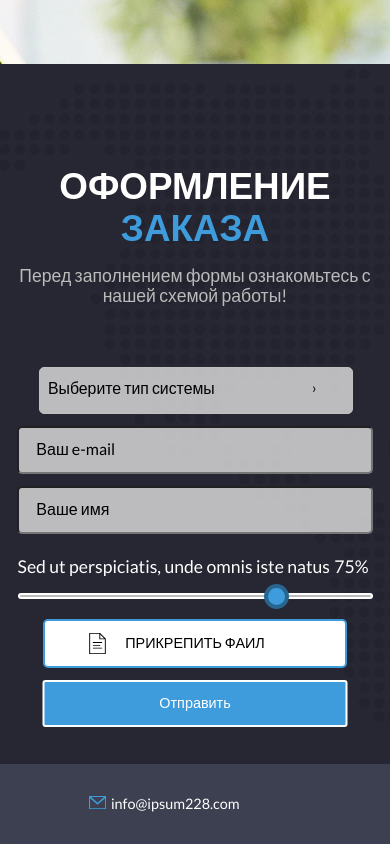
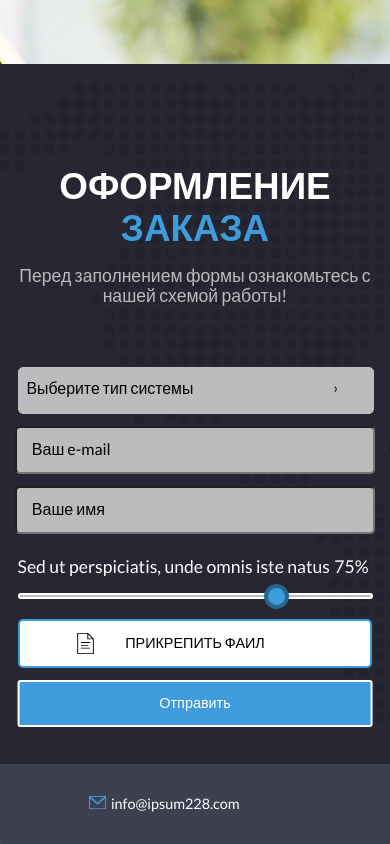
Before and after one commit to kuzmitskaya-di/business-landing, a plain HTML site: page index.html in a window 390 px wide. Shown: the part 636-1480 px from the top of the page. Drawn offline with Linux system fonts and the light colour scheme.

Commit message:
fix - style.css file.

```diff
--- a/css/style.scss
+++ b/css/style.scss
@@ -92,6 +92,9 @@ $spacing-xxl: $spacing-base * 5;
           text-decoration: none;
           @include font(1em, "Lato", white, normal);
           text-transform: uppercase;
+          @media only screen and (max-width: 1000px) {
+            @include font(0.8em, "Lato", white, normal);
+          }
           @media only screen and (max-width: 715px) {
             padding-top: $spacing-xl;
             padding-bottom: $spacing-md;
@@ -219,7 +222,7 @@ $spacing-xxl: $spacing-base * 5;
 //Description
 .description {
   width: 100%;
-  @media only screen and (max-width: 950px) {
+  @media only screen and (max-width: 1000px) {
     text-align: center;
   }
 
@@ -335,7 +338,7 @@ $spacing-xxl: $spacing-base * 5;
       &__icon { //для точек
         width: 98px;
         height: 98px;
-        @media only screen and (max-width: 950px) {
+        @media only screen and (max-width: 1000px) {
           width: 60px;
         }
       }
@@ -350,7 +353,7 @@ $spacing-xxl: $spacing-base * 5;
       &__title {
         position: absolute;
         @include font(1em, "Lato", white, normal);
-        @media only screen and (max-width: 950px) {
+        @media only screen and (max-width: 1000px) {
           font-size: 0.7em;
         }
       }
@@ -376,11 +379,8 @@ $spacing-xxl: $spacing-base * 5;
       position: relative;
       flex: 1;
       @media only screen and (max-width: 715px) {
-        width: 87%;
+        width: 91%;
         margin-bottom: 3%;
-      }
-      @media only screen and (max-width: 420px) {
-        width: 80%;
       }
 
       &__header {
@@ -428,8 +428,11 @@ $spacing-xxl: $spacing-base * 5;
       border-radius: 5px;
       background-color: rgba(39, 39, 51, .9);
       @media only screen and (max-width: 715px) {
-        width: 100%;
+        width: 99%;
       }
+      @media only screen and (max-width: 375px){
+      width: 98%;
+    }
 
 
       .select__item {
@@ -471,7 +474,6 @@ $spacing-xxl: $spacing-base * 5;
       }
 
       &::placeholder {
-        padding-left: 7px;
         @include font(1em, "Lato", black, normal);
       }
       @media only screen and (max-width: 715px) {
@@ -488,7 +490,7 @@ $spacing-xxl: $spacing-base * 5;
         margin-right: 0;
       }
     }
-    input[type="text"]{padding-left: $spacing-md};
+    input[type="text"]{padding-left: 15px};
 
   }
 
@@ -505,7 +507,7 @@ $spacing-xxl: $spacing-base * 5;
     &__form {
       width: 66%;
       margin-right: 1%;
-      @media only screen and (max-width: 715px) {
+      @media only screen and (max-width: 1200px) {
         width: 100%;
       }
 
@@ -567,8 +569,13 @@ $spacing-xxl: $spacing-base * 5;
       text-align: center;
       display: flex;
       align-items: center;
+      @media only screen and (max-width: 1200px) {
+        width: 33%;
+      }
       @media only screen and (max-width: 715px) {
         padding-left: 0;
+        width: 91%;
+        justify-content: center;
       }
       //hiding the button
       .hide {
@@ -589,7 +596,7 @@ $spacing-xxl: $spacing-base * 5;
         background-color: white;
         @include font(0.9em, "Lato", black, normal);
         @media only screen and (max-width: 715px) {
-          width: 300px;
+          width: 100%;
         }
       }
 
@@ -597,8 +604,8 @@ $spacing-xxl: $spacing-base * 5;
         position: absolute;
         height: 23px;
         left: 24%;
-        @media only screen and (max-width: 715px) {
-          left: 14%;
+        @media only screen and (max-width: 900px) {
+            left: 16%;
         }
       }
     }
@@ -614,12 +621,16 @@ $spacing-xxl: $spacing-base * 5;
     border: 2px solid white;
     background-color: $primary-color;
     border-radius: 3px;
-    width: 305px;
+    width: 33%;
     height: 47px;
     position: relative;
-    left: 50%;
+    left: 48%;
     transform: translate(-50%, 0);
     @include font(0.9em, "Lato", white, normal);
+    @media only screen and (max-width: 715px) {
+      width: 91%;
+      left: 50%;
+    }
 
   }
 }
@@ -660,7 +671,7 @@ $spacing-xxl: $spacing-base * 5;
       align-items: center;
       flex: 1;
       @include font(0.9em, "Lato", white, normal);
-      @media only screen and (max-width: 950px) {
+      @media only screen and (max-width: 1200px) {
         display: none;
       }
 
@@ -684,7 +695,7 @@ $spacing-xxl: $spacing-base * 5;
       border-left: 1px solid white;
       margin-left: 2%;
       @include font(0.9em, "Lato", white, normal);
-      @media only screen and (max-width: 950px) {
+      @media only screen and (max-width: 1200px) {
         border-left: none;
         justify-content: center;
       }
```
Also changed, not shown: css/style.css, 1 other file.
